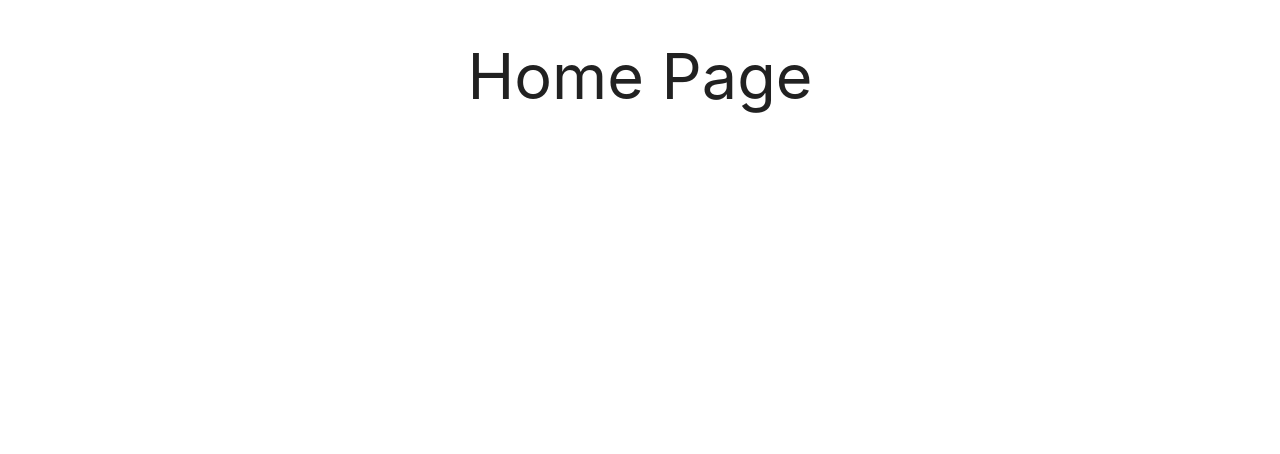
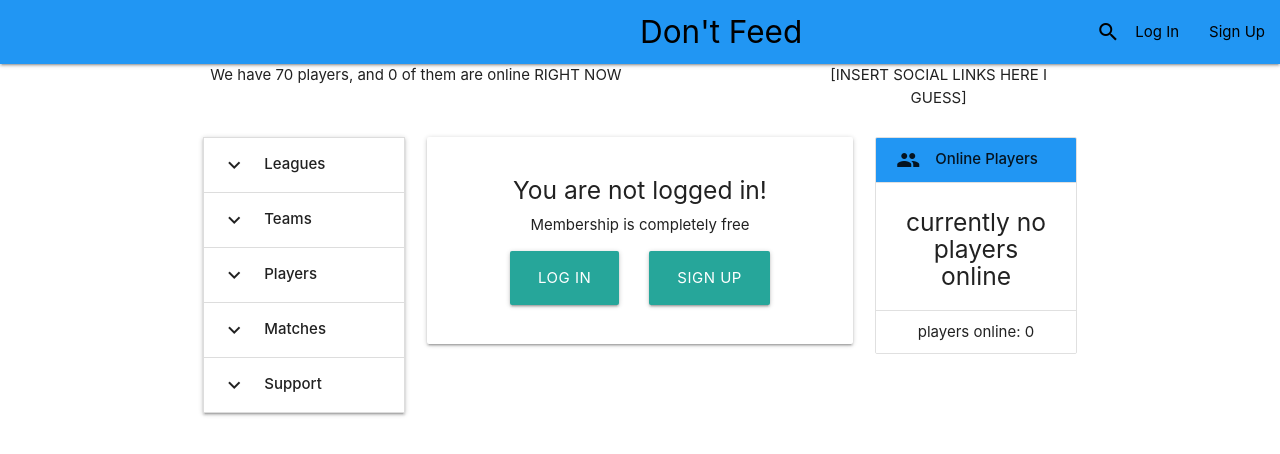
Before and after one commit to innominate-software/DontFeedAPI, a React (Create React App) app in the folder frontend/: page / in a window 1280 px wide. Shown: the top 454 px of the page. Built offline with nearby package versions, Linux system fonts and the light colour scheme.

Commit message:
added materialize and did as much as i could for the home page design

```diff
--- a/frontend/package.json
+++ b/frontend/package.json
@@ -6,6 +6,7 @@
     "@testing-library/jest-dom": "^4.2.4",
     "@testing-library/react": "^9.5.0",
     "@testing-library/user-event": "^7.2.1",
+    "material-design-icons": "^3.0.1",
     "materialize-css": "^1.0.0",
     "react": "^16.13.1",
     "react-dom": "^16.13.1",
--- a/frontend/public/index.html
+++ b/frontend/public/index.html
@@ -24,7 +24,9 @@
       work correctly both with client-side routing and a non-root public URL.
       Learn how to configure a non-root public URL by running `npm run build`.
     -->
-    <title>React App</title>
+    <link rel="stylesheet" href="https://cdnjs.cloudflare.com/ajax/libs/materialize/1.0.0/css/materialize.min.css">
+    <link href="https://fonts.googleapis.com/icon?family=Material+Icons" rel="stylesheet">
+    <title>Don't Feed</title>
   </head>
   <body>
     <noscript>You need to enable JavaScript to run this app.</noscript>
@@ -39,5 +41,6 @@
       To begin the development, run `npm start` or `yarn start`.
       To create a production bundle, use `npm run build` or `yarn build`.
     -->
+    <script src="https://cdnjs.cloudflare.com/ajax/libs/materialize/1.0.0/js/materialize.min.js"></script>
   </body>
 </html>
--- a/frontend/src/App.js
+++ b/frontend/src/App.js
@@ -22,12 +22,14 @@ function App() {
                     <Route path="/leagues/create" component={CreateLeague} />
                     <Route path="/leagues" component={LeaguesList} />
                     <Route path="/league/:id" component={League}/>
-                    <Route path="/teams/create" exact component={CreateTeam} />
+                    <Route path="/teams/create" component={CreateTeam} />
                     <Route path="/teams" component={TeamsList} />
                     <Route path="/team/:id" component={Team} />
-                    <Route path="/tournaments/:id" component={Tournament} />
-                    <Route path="/matches/:id" component={Match} />
+                    <Route path="/tournament/:id" component={Tournament} />
+                    <Route path="/match/:id" component={Match} />
                     <Route path="/register" component={Register} />
+                    {/*this is how to set a route to only be accessed through authenticated means*/}
+                    {/*<AuthenticatedRoute path={"/blahlblahba"} component={blahlbabhlbahalbhlabhab} />*/}
                 </Switch>
             </Router>
         </div>
--- a/frontend/src/components/Home/HomePage.jsx
+++ b/frontend/src/components/Home/HomePage.jsx
@@ -1,12 +1,100 @@
 import React from 'react';
+import { Link } from "react-router-dom";
+import M from "materialize-css";
 
-class HomePage extends React.Component{
+class HomePage extends React.Component {
+    constructor(props) {
+        super(props);
+        this.state = {};
+    }
+
+    // method binding here
+    // ex. this.refreshState = this.refreshState.bind(this);
+
+    componentDidMount() {
+        let collapsibles = document.querySelectorAll('.collapsible');
+        M.Collapsible.init(collapsibles, {});
+    }
+
 
     render() {
         return (
-            <h1>Home Page</h1>
+            <div>
+                <nav>
+                    <div className="nav-wrapper blue black-text">
+                        <a href="/" className="brand-logo left black-text">Don't Feed</a>
+                        <ul id="nav-mobile" className="right hide-on-med-and-down">
+                            <li><i className="material-icons">search</i></li>
+                            <li><Link to="/login" className="black-text">Log In</Link></li>
+                            <li><Link to="/register" className="black-text">Sign Up</Link></li>
+                        </ul>
+                    </div>
+                </nav>
+                <div className="container">
+                    <div className="row">
+                        <div className="col s6">We have 70 players, and 0 of them are online RIGHT NOW</div>
+                        <div className="col s4 offset-s2">[INSERT SOCIAL LINKS HERE I GUESS]</div>
+                    </div>
+                    <div className="row">
+                        <div className="col s3">
+                            <ul className="collapsible">
+                                <li>
+                                    <div className="collapsible-header">
+                                        <i className="material-icons">expand_more</i><strong>Leagues</strong>
+                                    </div>
+                                    <div className="collapsible-body"><span>Lorem ipsum dolor sit amet.</span></div>
+                                </li>
+                                <li>
+                                    <div className="collapsible-header">
+                                        <i className="material-icons">expand_more</i><strong>Teams</strong>
+                                    </div>
+                                    <div className="collapsible-body"><span>Lorem ipsum dolor sit amet.</span></div>
+                                </li>
+                                <li>
+                                    <div className="collapsible-header">
+                                        <i className="material-icons">expand_more</i><strong>Players</strong>
+                                    </div>
+                                    <div className="collapsible-body"><span>Lorem ipsum dolor sit amet.</span></div>
+                                </li>
+                                <li>
+                                    <div className="collapsible-header">
+                                        <i className="material-icons">expand_more</i><strong>Matches</strong>
+                                    </div>
+                                    <div className="collapsible-body"><span>Lorem ipsum dolor sit amet.</span></div>
+                                </li>
+                                <li>
+                                    <div className="collapsible-header">
+                                        <i className="material-icons">expand_more</i><strong>Support</strong>
+                                    </div>
+                                    <div className="collapsible-body"><span>Lorem ipsum dolor sit amet.</span></div>
+                                </li>
+                            </ul>
+                        </div>
+                        <div className="col s6">
+                            <div className="card-panel">
+                                <span className="">
+                                    <h5>You are not logged in!</h5>
+                                    Membership is completely free
+                                    <div>
+                                            <a href="/login" className="waves-effect waves-light btn-large" style={{margin: '1rem'}}>Log In</a>
+                                            <a href="/register" className="waves-effect waves-light btn-large" style={{margin: '1rem'}}>Sign Up</a>
+                                    </div>
+                                </span>
+                            </div>
+                        </div>
+                        <div className="col s3">
+                            <ul className="collection">
+                                <li className="collection-item blue" style={{display: "flex"}}>
+                                    <i className="material-icons" style={{marginRight: 1 + 'rem'}}>people</i><strong>Online Players</strong>                                </li>
+                                <li className="collection-item"><h5>currently no players online</h5></li>
+                                <li className="collection-item">players online: 0</li>
+                            </ul>
+                        </div>
+                    </div>
+                </div>
+            </div>
         );
     }
 }
 
-export {HomePage};
+export { HomePage };
--- a/frontend/src/components/Teams/TeamsList.jsx
+++ b/frontend/src/components/Teams/TeamsList.jsx
@@ -1,6 +1,6 @@
 import React from 'react';
 import TeamService from "../../services/team.service";
-import {Team} from "../../models/Team";
+// import {Team} from "../../models/Team";
 
 class TeamsList extends React.Component{
 
```
Also changed, not shown: 2 other files (tests, documents, lock files or other folders).
